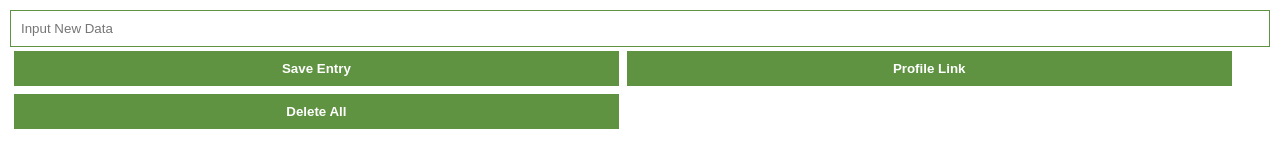
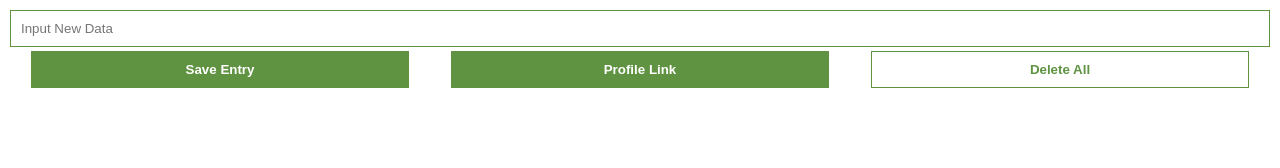
Before and after one commit to rsyji/Chrome_ext, a browser extension: page index.html in a window 1280 px wide. Drawn offline with Linux system fonts and the light colour scheme.

Commit message:
Delete Button Styled

```diff
--- a/styles.css
+++ b/styles.css
@@ -12,16 +12,30 @@ input{
     border: 1px solid #5f9341;
 }
 
+.buttons{
+    display: flex;
+    width: 100%;
+    justify-content: space-around;
+    margin: 4px 0;
+}
+
+
 button{
 
     color: white;
     background-color: #5f9341;
     border: none;
     padding: 10px;
-    width: 48%;
-    margin: 4px;
+    width: 30%;
+    /* margin: 4px; */
     font-weight: bold;
     float: left;
+}
+
+#delete-data{
+    background-color: white;
+    color: #5f9341;
+    border: 1px solid #5f9341;
 }
 
 ul{
```
